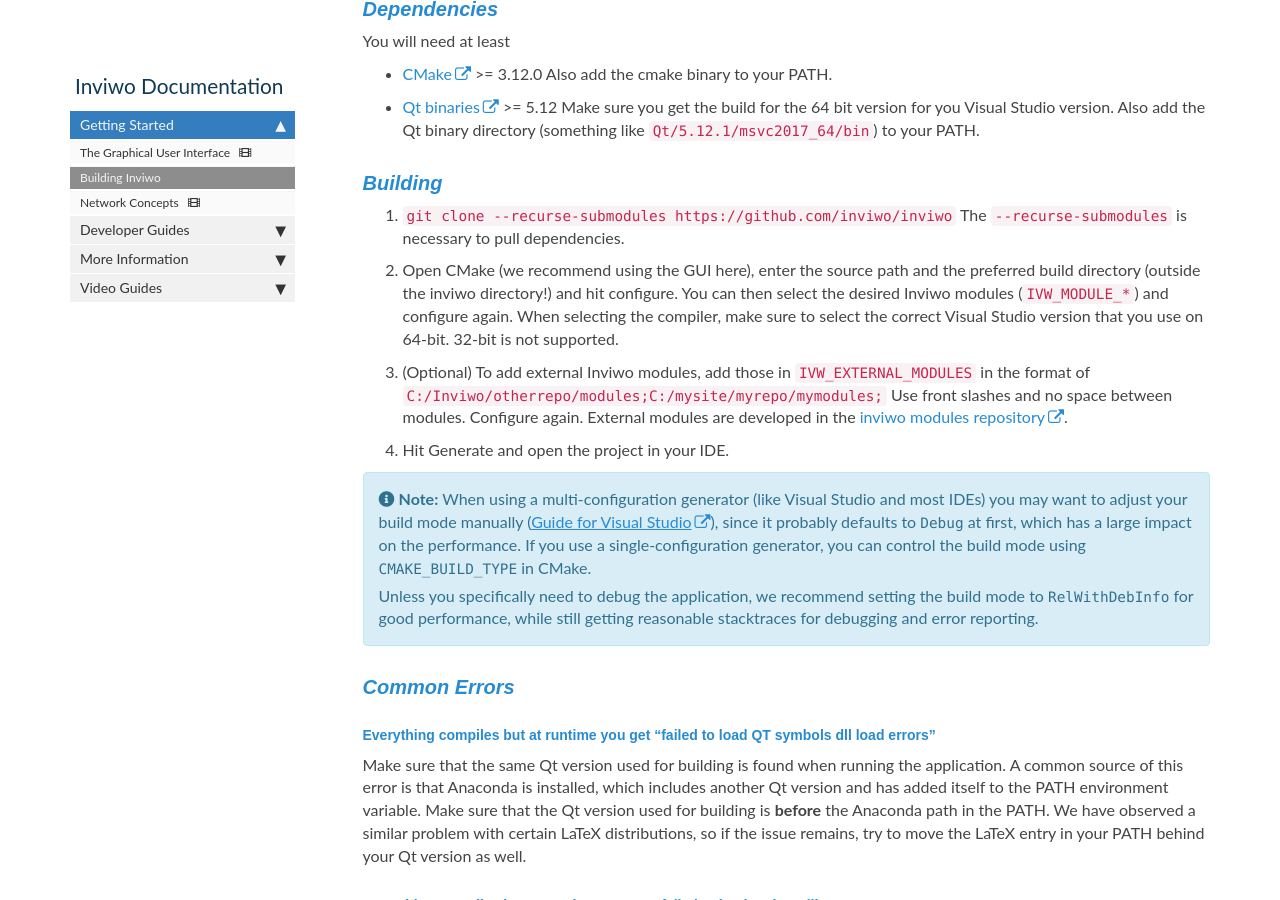
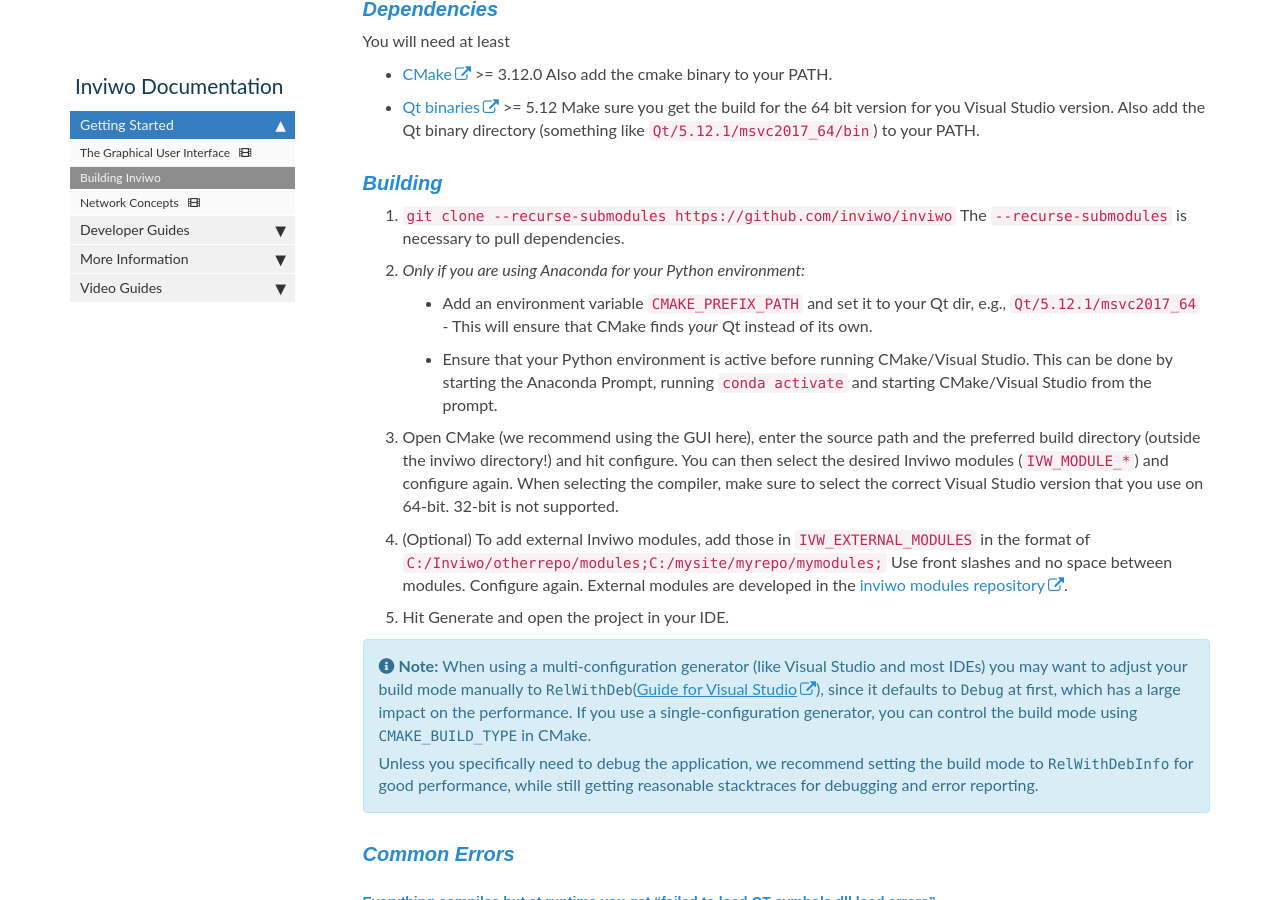
Before and after one commit to inviwo/inviwo.github.io, a Jekyll site: the page built from pages/manual/manual-gettingstarted-build.md, in a window 1280 px wide and 900 px high, scrolled down 693 px. Built offline with Jekyll 4.4.1, drawn with Linux system fonts in a browser that asks for light colours; comment, search, counter and statistics services are not loaded.

Commit message:
Update build instructions for Windows
Added a step for users who are using Anaconda for Python.

```diff
--- a/pages/manual/manual-gettingstarted-build.md
+++ b/pages/manual/manual-gettingstarted-build.md
@@ -23,20 +23,25 @@
 1. `git clone --recurse-submodules https://github.com/inviwo/inviwo`
 The `--recurse-submodules` is necessary to pull dependencies.
 
-2. Open CMake (we recommend using the GUI here), enter the source path and the preferred build directory (outside the inviwo directory!) and hit configure. You can then select the desired Inviwo modules (`IVW_MODULE_*`) and configure again. When selecting the compiler, make sure to select the correct Visual Studio version that you use on 64-bit. 32-bit is not supported.
-3. (Optional) To add external Inviwo modules, add those in `IVW_EXTERNAL_MODULES` in the format of
+2. *Only if you are using Anaconda for your Python environment:*
+   - Add an environment variable `CMAKE_PREFIX_PATH` and set it to your Qt dir, e.g., `Qt/5.12.1/msvc2017_64` - This will ensure that CMake finds *your* Qt instead of its own.
+   - Ensure that your Python environment is active before running CMake/Visual Studio. This can be done by starting the Anaconda Prompt, running `conda activate` and starting CMake/Visual Studio from the prompt.
+
+3. Open CMake (we recommend using the GUI here), enter the source path and the preferred build directory (outside the inviwo directory!) and hit configure. You can then select the desired Inviwo modules (`IVW_MODULE_*`) and configure again. When selecting the compiler, make sure to select the correct Visual Studio version that you use on 64-bit. 32-bit is not supported.
+4. (Optional) To add external Inviwo modules, add those in `IVW_EXTERNAL_MODULES` in the format of
 `C:/Inviwo/otherrepo/modules;C:/mysite/myrepo/mymodules;`
  Use front slashes and no space between modules. Configure again. External modules are developed in the [inviwo modules repository](https://github.com/inviwo/modules).
-4. Hit Generate and open the project in your IDE.
+5. Hit Generate and open the project in your IDE.
 
 {% include note.html content="
-When using a multi-configuration generator (like Visual Studio and most IDEs) you may want to adjust your build mode manually ([Guide for Visual Studio](https://docs.microsoft.com/en-us/visualstudio/debugger/how-to-set-debug-and-release-configurations?view=vs-2019)), since it probably defaults to `Debug` at first, which has a large impact on the performance.
+When using a multi-configuration generator (like Visual Studio and most IDEs) you may want to adjust your build mode manually to `RelWithDeb`([Guide for Visual Studio](https://docs.microsoft.com/en-us/visualstudio/debugger/how-to-set-debug-and-release-configurations?view=vs-2019)), since it defaults to `Debug` at first, which has a large impact on the performance.
 If you use a single-configuration generator, you can control the build mode using `CMAKE_BUILD_TYPE` in CMake.
 
  Unless you specifically need to debug the application, we recommend setting the build mode to `RelWithDebInfo` for good performance, while still getting reasonable stacktraces for debugging and error reporting.
 " %}
 
 #### Common Errors
+
 ##### Everything compiles but at runtime you get "failed to load QT symbols dll load errors"
 Make sure that the same Qt version used for building is found when running the application. A common source of this error is that Anaconda is installed, which includes another Qt version and has added itself to the PATH environment variable. Make sure that the Qt version used for building is **before** the Anaconda path in the PATH. We have observed a similar problem with certain LaTeX distributions, so if the issue remains, try to move the LaTeX entry in your PATH behind your Qt version as well.
 
```
